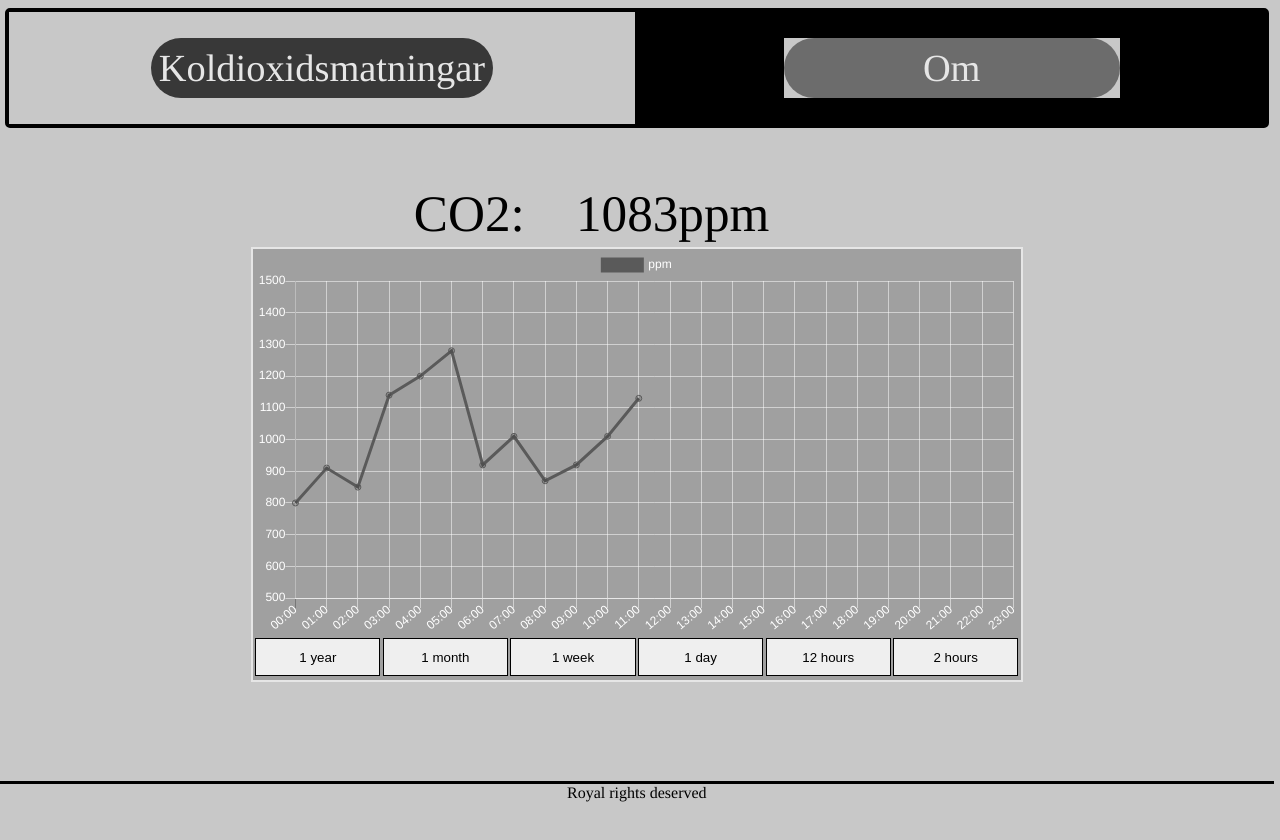
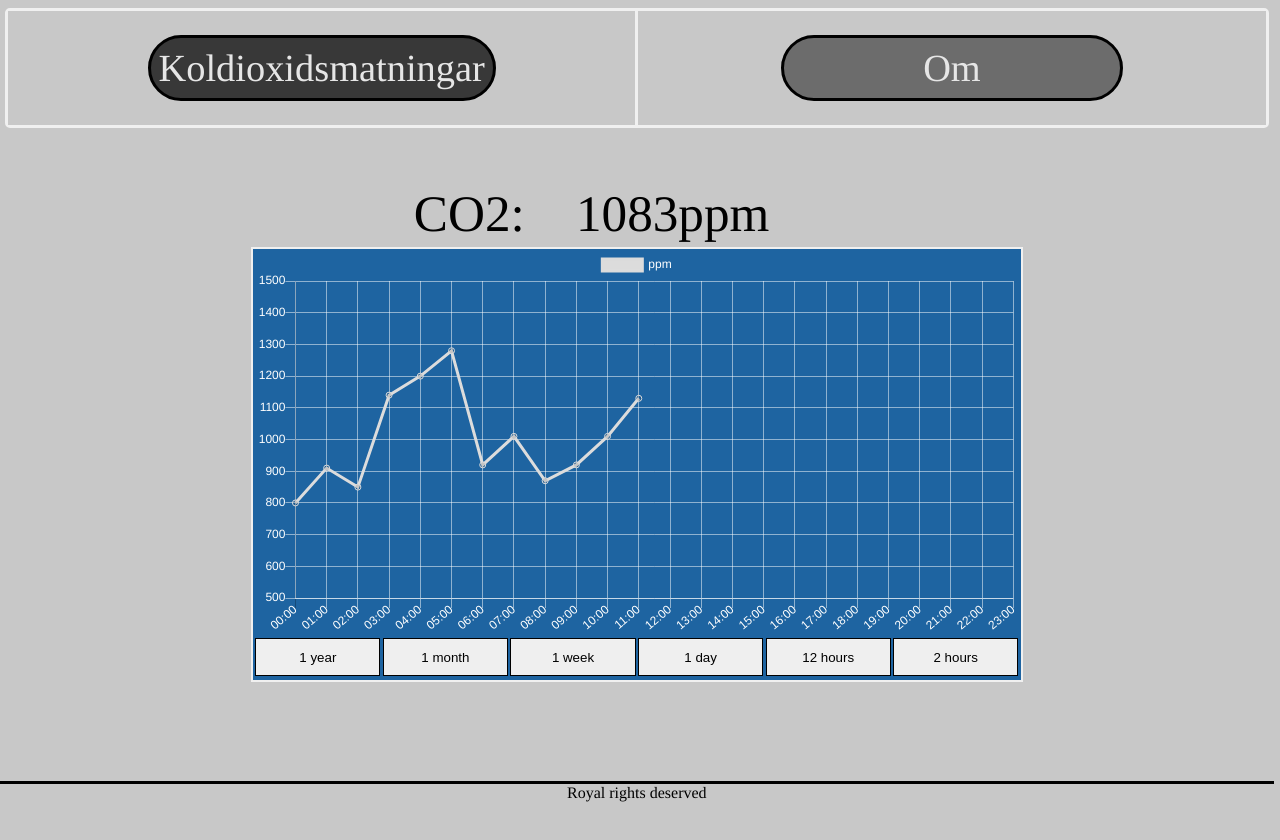
Before and after one commit to Carboxide68/monitor, a plain HTML site: page index.html in a window 1280 px wide. Drawn offline with nearby package versions, Linux system fonts and the light colour scheme.

Commit message:
Changed colorscheme and a little progress

```diff
--- a/css/grid.css
+++ b/css/grid.css
@@ -11,11 +11,11 @@
 	margin-top: 1vh;
 
 
-	grid-gap: 4px;
-	border: solid 4px;
+	grid-gap: 3px;
+	border: solid 3px;
 	border-radius: 5px;
-	border-color: rgb(0, 0, 0);
-	background: rgb(0, 0, 0);
+	border-color: rgb(240, 240, 240);
+	background: rgb(240, 240, 240);
 	box-sizing: border-box;
 
 }
--- a/css/style.css
+++ b/css/style.css
@@ -17,7 +17,7 @@ button::-moz-focus-inner, button:focus {
 	border-style: solid;
 	border-width: 0.5px;
 	border-color: black;
-	background-color: rgba(70, 70, 70, 0.5);
+	background-color: rgba(40, 40, 40, 1.0) !important;
 	color: rgb(255, 255, 255);
 }
 
@@ -38,6 +38,7 @@ button::-moz-focus-inner, button:focus {
 
 .timespanbutton:hover {
 	cursor: pointer;
+	background-color: rgb(110, 110, 110);
 }
 
 .span {
@@ -55,7 +56,7 @@ button::-moz-focus-inner, button:focus {
 }
 
 .TitleHeader {
-	border: solid px;
+	border: solid;
 	border-radius: 60px;
 	padding: 8px;
 	min-width: 25vw;
@@ -147,9 +148,9 @@ button::-moz-focus-inner, button:focus {
 	margin-right: auto;
 	border: solid;
 	border-width: 2px;
-	border-color: rgb(230, 230, 230);
+	border-color: rgb(240, 240, 240);
 	position: relative;
-	background-color: rgba(0, 0, 0, 0.2);
+	background-color: rgb(30, 100, 161);
 }
 
 #bottompadder {
--- a/index.html
+++ b/index.html
@@ -14,8 +14,8 @@
 				<a class="TitleHeader" id="clicked">Koldioxidsmatningar</a>
 			</div>
 		</div>
-		<div class="TextPositioner">
 		<div class="HeaderBox Om">
+			<div class="TextPositioner">
 				<a class="TitleHeader" href="om.html" target="_blank">Om</a>
 			</div>
 		</div>
@@ -39,6 +39,9 @@
 			<button class="timespanbutton" id="hour2B" onclick="buttonClick(this)"><p class="span">2 hours</p></button>
 		</div>
 	</div>
+	<div>
+
+	</div>
 
 	<footer class="legalinfo">
 		<div id="bottompadder">
--- a/js/script.js
+++ b/js/script.js
@@ -10,8 +10,8 @@ var chart = new Chart (ctx, {
             offset: true,
             label: 'ppm',
             fill: false,
-            backgroundcolor: 'rgb(255, 255, 255)',
-            borderColor: 'rgb(90, 90, 90)',
+            backgroundcolor: 'rgb(20, 20, 20)',
+            borderColor: 'rgb(220, 220, 220)',
             data: [800, 910, 850, 1140, 1200, 1280, 920, 1010, 870, 920, 1010, 1130],
             lineTension: 0
         }]
@@ -82,7 +82,7 @@ function generateChart(myData, myLabels) {
                 label: 'ppm',
                 fill: false,
                 backgroundcolor: 'rgb(255, 255, 255)',
-                borderColor: 'rgb(150, 25, 25)',
+                borderColor: 'rgb(220, 220, 220)',
                 data: myData,
                 lineTension: 0
             }]
```
